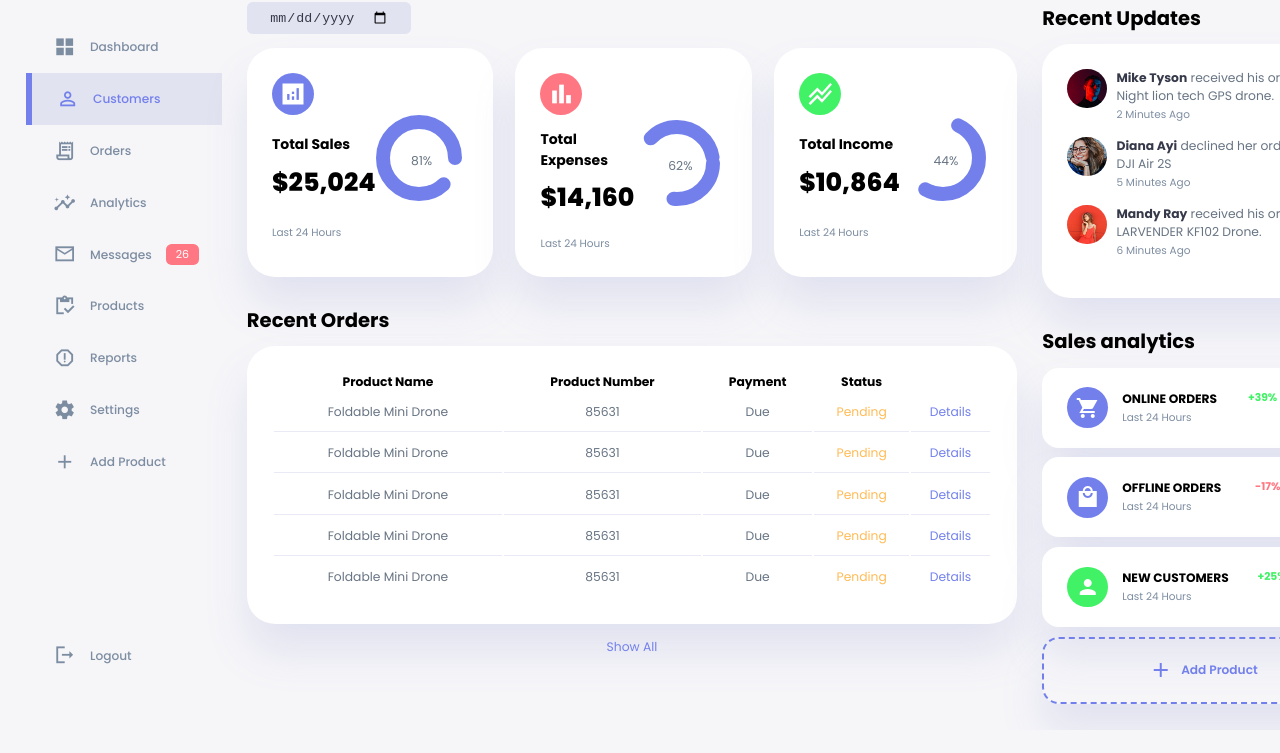
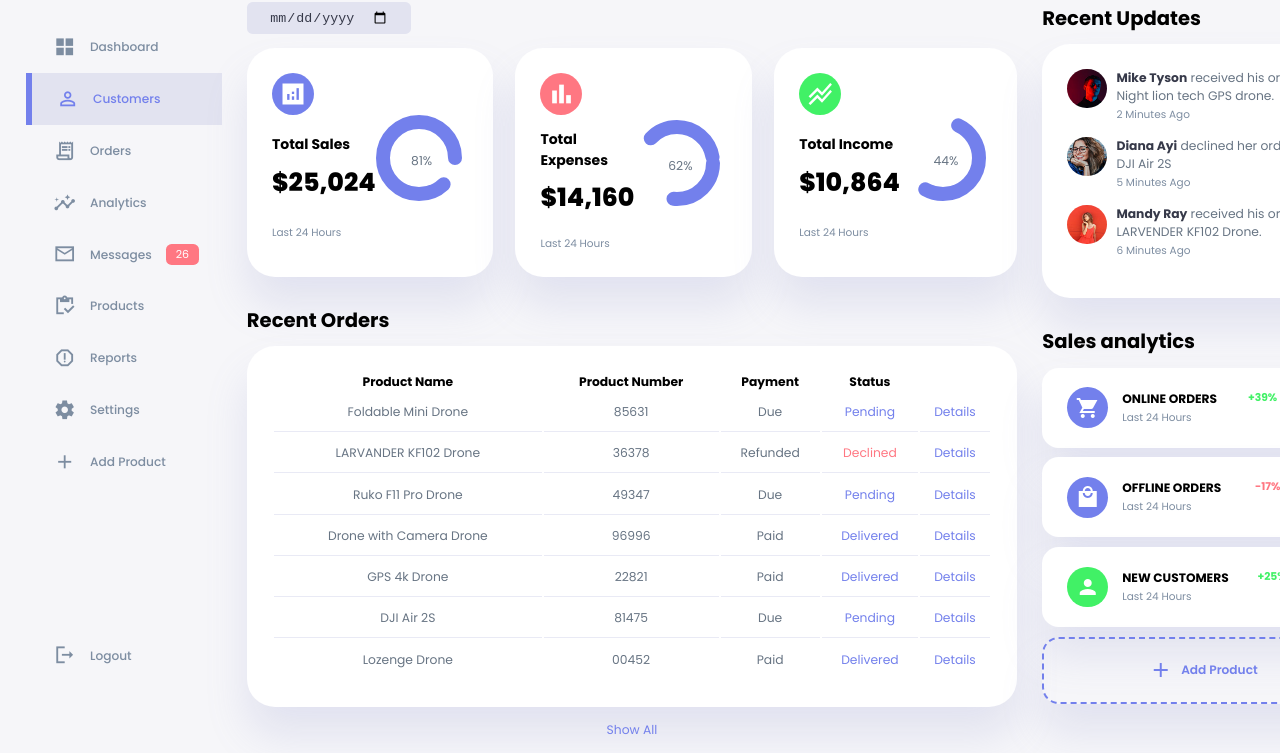
Before and after one commit to Dilshodjon2004/responsive-dashboard, a plain HTML site: page index.html in a window 1280 px wide. Shown: the part 70-823 px from the top of the page. Before the commit the page ends 800 px from the top, so only its background shows below. Drawn offline with Linux system fonts and the light colour scheme.

Commit message:
js functions added

```diff
--- a/assets/css/style.css
+++ b/assets/css/style.css
@@ -25,6 +25,18 @@
 
   --box-shadow: 0 2rem 3rem var(--color-light);
 }
+
+/* Dark theme variables */
+.dark-theme-variables {
+  --color-background: #181a1e;
+  --color-white: #202528;
+  --color-dark: #edeffd;
+  --color-dark-variant: #a3bdcc;
+  --color-light: rgba(0,0,0,0.4);
+  --box-shadow: 0 2rem 3rem var(--color-light);
+}
+
+
 
 * {
   margin: 0;
@@ -509,6 +521,11 @@ main .recent-orders a {
   justify-content: center;
 }
 
+.right .sales-analytics .add-product:hover {
+  background: var(--color-primary);
+  color: white;
+}
+
 .right .sales-analytics .add-product div {
   display: flex;
   align-items: center;
@@ -574,7 +591,7 @@ main .recent-orders a {
 
   aside {
     position: fixed;
-    left: 0;
+    left: -100%;
     background: var(--color-white);
     width: 18rem;
     z-index: 3;
@@ -582,6 +599,13 @@ main .recent-orders a {
     height: 100vh;
     padding-right: var(--card-padding);
     display: none;
+    animation: showMenu 400ms ease forwards;
+  }
+
+  @keyframes showMenu {
+    to {
+      left: 0;
+    }
   }
 
   aside .logo {
--- /dev/null
+++ b/assets/js/orders.js
@@ -0,0 +1,44 @@
+const Orders = [
+  {
+    productName: "Foldable Mini Drone",
+    productNumber: "85631",
+    paymentStatus: "Due",
+    shipping: "Pending",
+  },
+  {
+    productName: "LARVANDER KF102 Drone",
+    productNumber: "36378",
+    paymentStatus: "Refunded",
+    shipping: "Declined",
+  },
+  {
+    productName: "Ruko F11 Pro Drone",
+    productNumber: "49347",
+    paymentStatus: "Due",
+    shipping: "Pending",
+  },
+  {
+    productName: "Drone with Camera Drone",
+    productNumber: "96996",
+    paymentStatus: "Paid",
+    shipping: "Delivered",
+  },
+  {
+    productName: "GPS 4k Drone",
+    productNumber: "22821",
+    paymentStatus: "Paid",
+    shipping: "Delivered",
+  },
+  {
+    productName: "DJI Air 2S",
+    productNumber: "81475",
+    paymentStatus: "Due",
+    shipping: "Pending",
+  },
+  {
+    productName: "Lozenge Drone",
+    productNumber: "00452",
+    paymentStatus: "Paid",
+    shipping: "Delivered",
+  },
+];
--- a/assets/js/script.js
+++ b/assets/js/script.js
@@ -0,0 +1,34 @@
+const sideMenu = document.querySelector("aside");
+const menuBtn = document.querySelector("#menu-btn");
+const closeBtn = document.querySelector("#close-btn");
+const themeToggler = document.querySelector(".theme-toggler");
+
+menuBtn.addEventListener("click", () => {
+  sideMenu.style.display = "block";
+});
+
+closeBtn.addEventListener("click", () => {
+  sideMenu.style.display = "none";
+});
+
+// change theme {
+themeToggler.addEventListener("click", () => {
+  document.body.classList.toggle("dark-theme-variables");
+
+  themeToggler.querySelector("span:nth-child(1)").classList.toggle("active");
+  themeToggler.querySelector("span:nth-child(2)").classList.toggle("active");
+});
+
+Orders.forEach(order => {
+  const tr = document.createElement('tr');
+  const trContent = `
+    <td>${order.productName}</td>
+    <td>${order.productNumber}</td>
+    <td>${order.paymentStatus}</td>
+    <td class="${order.shipping === 'Declined' ? 'danger' : order.shipping === 'pending' ? 'warning' : 'primary'}">${order.shipping}</td>
+    <td class="primary">Details</td>
+  `;
+  tr.innerHTML = trContent;
+  document.querySelector('table tbody').appendChild(tr);
+
+})
--- a/index.html
+++ b/index.html
@@ -154,41 +154,13 @@
               </tr>
             </thead>
             <tbody>
-              <tr>
+              <!-- <tr>
                 <td>Foldable Mini Drone</td>
                 <td>85631</td>
                 <td>Due</td>
                 <td class="warning">Pending</td>
                 <td class="primary">Details</td>
-              </tr>
-              <tr>
-                <td>Foldable Mini Drone</td>
-                <td>85631</td>
-                <td>Due</td>
-                <td class="warning">Pending</td>
-                <td class="primary">Details</td>
-              </tr>
-              <tr>
-                <td>Foldable Mini Drone</td>
-                <td>85631</td>
-                <td>Due</td>
-                <td class="warning">Pending</td>
-                <td class="primary">Details</td>
-              </tr>
-              <tr>
-                <td>Foldable Mini Drone</td>
-                <td>85631</td>
-                <td>Due</td>
-                <td class="warning">Pending</td>
-                <td class="primary">Details</td>
-              </tr>
-              <tr>
-                <td>Foldable Mini Drone</td>
-                <td>85631</td>
-                <td>Due</td>
-                <td class="warning">Pending</td>
-                <td class="primary">Details</td>
-              </tr>
+              </tr> -->
             </tbody>
           </table>
           <a href="#">Show All</a>
@@ -306,6 +278,7 @@
       </div>
     </div>
 
+    <script src="./assets/js/orders.js"></script>
     <script src="./assets/js/script.js"></script>
   </body>
 </html>
```
